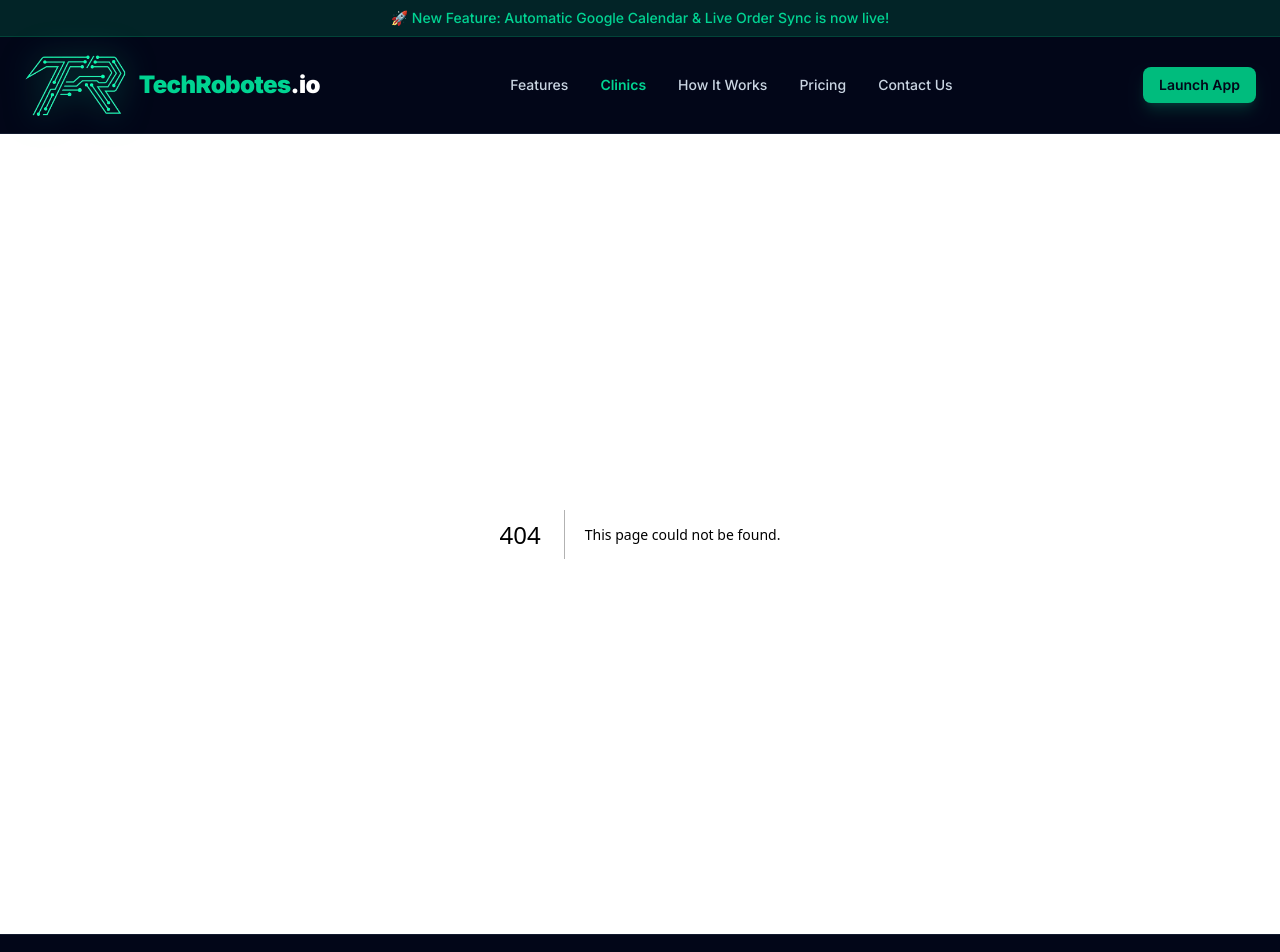
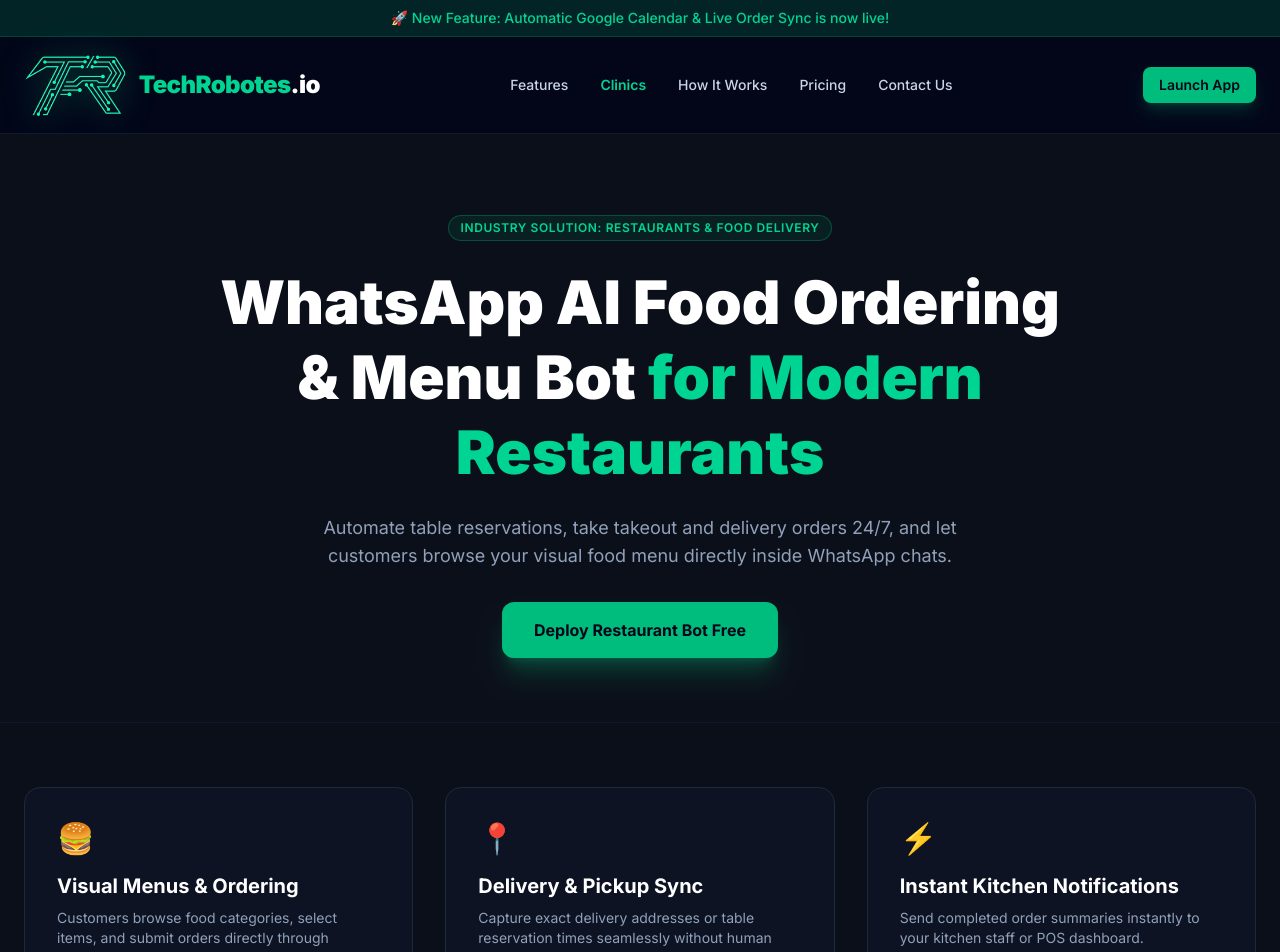
Before and after one commit to techrobotes/techrobotes-website, a Next.js app: page /solutions/restaurants in a window 1280 px wide. Before the commit this address had no page. Shown: the top 952 px of the page. Built offline with nearby package versions, Linux system fonts and the light colour scheme.

Commit message:
Add restaurant solution landing page and sitemap entry

```diff
--- a/app/sitemap.ts
+++ b/app/sitemap.ts
@@ -11,7 +11,8 @@ export default function sitemap(): MetadataRoute.Sitemap {
     '/contact',
     '/privacy',
     '/terms',
-    '/solutions/clinics', // <--- Added new niche page here
+    '/solutions/clinics',
+    '/solutions/restaurants', // <--- Added new restaurant page here
   ];
 
   return routes.map((route) => ({
--- /dev/null
+++ b/app/solutions/restaurants/page.tsx
@@ -0,0 +1,51 @@
+'use client';
+
+import React from 'react';
+
+export default function RestaurantsSolutionPage() {
+  return (
+    <div className="bg-[#0b0f19] text-slate-100 min-h-screen">
+      {/* Hero Section */}
+      <section className="max-w-4xl mx-auto px-6 pt-20 pb-16 text-center">
+        <span className="inline-block px-3 py-1 bg-emerald-500/10 border border-emerald-500/30 text-emerald-400 text-xs font-semibold rounded-full uppercase tracking-wider mb-6">
+          Industry Solution: Restaurants &amp; Food Delivery
+        </span>
+        <h1 className="text-4xl sm:text-6xl font-black text-white leading-tight mb-6">
+          WhatsApp AI Food Ordering &amp; Menu Bot <span className="text-emerald-400">for Modern Restaurants</span>
+        </h1>
+        <p className="text-lg text-slate-400 mb-8 max-w-2xl mx-auto">
+          Automate table reservations, take takeout and delivery orders 24/7, and let customers browse your visual food menu directly inside WhatsApp chats.
+        </p>
+        <div className="flex flex-col sm:flex-row gap-4 justify-center">
+          <a
+            href="https://app.techrobotes.io"
+            className="bg-emerald-500 hover:bg-emerald-400 text-slate-950 font-bold px-8 py-4 rounded-xl text-base transition-all shadow-xl shadow-emerald-500/25"
+          >
+            Deploy Restaurant Bot Free
+          </a>
+        </div>
+      </section>
+
+      {/* Value Features Grid */}
+      <section className="max-w-7xl mx-auto px-6 py-16 border-t border-slate-900">
+        <div className="grid md:grid-cols-3 gap-8 text-left">
+          <div className="bg-slate-900/60 border border-slate-800 p-8 rounded-2xl">
+            <div className="text-3xl mb-4">🍔</div>
+            <h3 className="text-xl font-bold text-white mb-2">Visual Menus &amp; Ordering</h3>
+            <p className="text-slate-400 text-sm">Customers browse food categories, select items, and submit orders directly through automated chat flows.</p>
+          </div>
+          <div className="bg-slate-900/60 border border-slate-800 p-8 rounded-2xl">
+            <div className="text-3xl mb-4">📍</div>
+            <h3 className="text-xl font-bold text-white mb-2">Delivery &amp; Pickup Sync</h3>
+            <p className="text-slate-400 text-sm">Capture exact delivery addresses or table reservation times seamlessly without human intervention.</p>
+          </div>
+          <div className="bg-slate-900/60 border border-slate-800 p-8 rounded-2xl">
+            <div className="text-3xl mb-4">⚡</div>
+            <h3 className="text-xl font-bold text-white mb-2">Instant Kitchen Notifications</h3>
+            <p className="text-slate-400 text-sm">Send completed order summaries instantly to your kitchen staff or POS dashboard.</p>
+          </div>
+        </div>
+      </section>
+    </div>
+  );
+}
```
